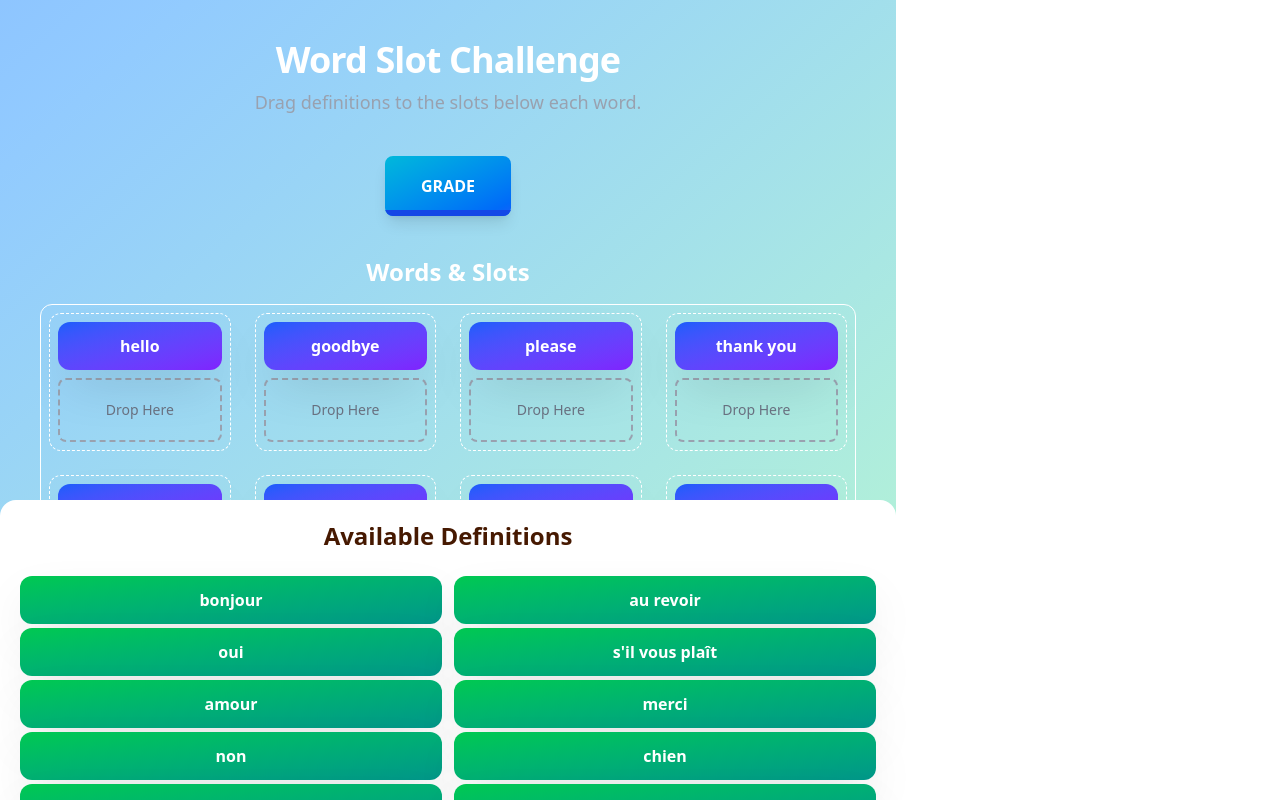
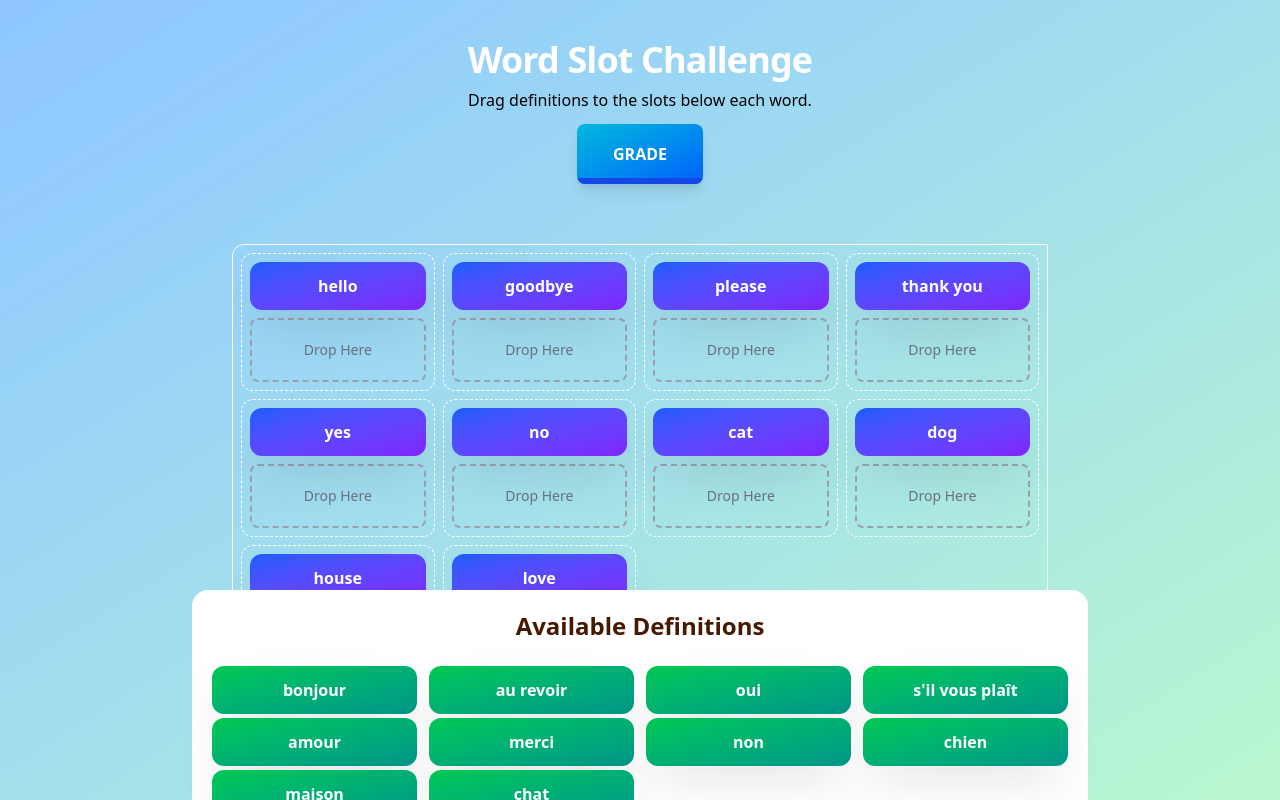
Before and after one commit to tandev151/memory-game, a React (Vite) app: page / in a window 1280 px wide. Both pictures are taken after a click on the button "GO". Built offline with nearby package versions, Linux system fonts and the light colour scheme.

Commit message:
optimize interacting with word card

```diff
--- a/src/App.jsx
+++ b/src/App.jsx
@@ -4,14 +4,14 @@ import { useStore } from './useStore';
 import { IN_GAME, START } from './contants';
 
 function App() {
-  const { state } = useStore((state) => state);
+  const { stage } = useStore((state) => state);
 
   const stages = {
     [START]: <Splash />,
     [IN_GAME]: <Game />
   };
 
-  return stages[state];
+  return stages[stage];
 }
 
 export default App;
--- a/src/pages/Game/DefinitionsArea.jsx
+++ b/src/pages/Game/DefinitionsArea.jsx
@@ -4,12 +4,12 @@ import WordCard from '../../components/Card';
 
 const DefinitionsArea = ({ title, availableDefinitionCards }) => {
   return (
-    <div className='fixed bottom-0 h-[300px] md:w-4xl rounded-t-2xl bg-white p-5 w-full'>
+    <div className='fixed bottom-0 h-[210px] rounded-t-2xl bg-white p-5 w-full max-w-full overflow-y-visible md:w-4xl'>
       <h2 className='text-2xl font-bold text-amber-950 mb-6 text-center'>
         {title}
       </h2>
       {availableDefinitionCards.length > 0 ? (
-        <div className='grid grid-cols-2 gap-3 '>
+        <div className='grid grid-cols-2 gap-3 md:grid-cols-4 '>
           {availableDefinitionCards.map((card) => (
             <WordCard
               key={card.id}
--- a/src/pages/Game/index.jsx
+++ b/src/pages/Game/index.jsx
@@ -173,6 +173,7 @@ function Game() {
         return { ...slot, isCorrect: isMatch };
       })
     );
+
     // Also update isCorrect on allDefinitionCards if you want them to reflect this state
     setAllDefinitionCards((prevDefs) =>
       prevDefs.map((def) => {
@@ -194,39 +195,49 @@ function Game() {
     setGamePhase(GAME_STATE_PLACING);
   };
 
+  const numberOfMatchedWords = allDefinitionCards.filter(
+    (card) => card.isCorrect === true
+  ).length;
   return (
+    <div className='bg-gradient-to-br from-blue-300 to-green-200 w-full'>
       <DndContext sensors={sensors} onDragEnd={handleDragEnd}>
-      <div className='min-h-screen bg-gray-800 text-white flex flex-col items-center relative w-full bg-gradient-to-br from-blue-300 to-green-200 p-4 md:p-10 md:w-4xl'>
-        <header className='mb-10 text-center'>
+        <div className='min-h-screen text-white flex flex-col items-center relative m-auto w-full p-4 md:p-10 md:w-4xl'>
+          <header className='mb-3 text-center'>
             <h1 className='text-3xl md:text-4xl font-bold tracking-tight'>
               Word Slot Challenge
             </h1>
-          <p className='text-lg text-gray-400 mt-2'>
+            <p className='text-md text-black mt-2'>
               Drag definitions to the slots below each word.
             </p>
           </header>
 
-        <div className='flex flex-col items-center space-y-4 h-[100px]'>
+          <div className='flex flex-col items-center space-y-2 h-[120px]'>
             {gamePhase === GAME_STATE_PLACING && (
               <Button label='GRADE' onClick={handleConfirmResults} />
             )}
+
             {gamePhase === GAME_STATE_RESULT && (
               <>
                 <Button
                   label='PLAY AGAIN'
                   onClick={resetGame}
-                className=' text-lg bg-gradient-to-br from-pink-500 to-orange-500 before:bg-orange-700 focus:ring-pink-300'
+                  className='bg-gradient-to-br from-pink-500 to-orange-500 before:bg-orange-700 focus:ring-pink-300'
                 />
-              <p className='text-xl'>Results are in! Check the borders.</p>
+                <p className='text-sm text-black text-center'>
+                  {numberOfMatchedWords > 0
+                    ? `You have ${numberOfMatchedWords} correct word${
+                        numberOfMatchedWords === 1 ? '' : 's'
+                      }.`
+                    : 'No correct words.'}{' '}
+                  You can flip the card to check the answer
+                  {numberOfMatchedWords !== 1 ? 's' : ''}.
+                </p>
               </>
             )}
           </div>
 
-        <div className='w-full max-w-6xl mb-8'>
-          <h2 className='text-2xl font-semibold text-center mb-4'>
-            Words & Slots
-          </h2>
-          <div className='grid grid-cols-2 lg:grid-cols-3 xl:grid-cols-4 gap-6 max-h-[400px] overflow-y-auto border p-2 rounded-xl'>
+          <div className='w-full max-w-6xl'>
+            <div className='grid grid-cols-2 lg:grid-cols-3 xl:grid-cols-4 gap-2 max-h-[400px] overflow-y-auto border p-2 rounded-l-xl scrollbar scrollbar-thin scrollbar-thumb-rounded-md'>
               {wordSlots.map((slot) => {
                 const placedDefDetails = slot.placedDefinitionId
                   ? allDefinitionCards.find(
@@ -250,6 +261,7 @@ function Game() {
           />
         </div>
       </DndContext>
+    </div>
   );
 }
 
--- a/src/pages/Splash.jsx
+++ b/src/pages/Splash.jsx
@@ -1,11 +1,13 @@
 import Button3D from '../components/Button';
+import { IN_GAME } from '../contants';
 import { useStore } from '../useStore';
 
 const Splash = () => {
-  const { startGame } = useStore((state) => state);
+  const { updateStage } = useStore((state) => state);
+
   return (
     <div className='w-full h-dvh flex justify-center items-center bg-gradient-to-br to-green-300 from-blue-200 '>
-      <Button3D onClick={startGame} />
+      <Button3D onClick={() => updateStage(IN_GAME)} />
     </div>
   );
 };
--- a/src/useStore.js
+++ b/src/useStore.js
@@ -1,12 +1,13 @@
 import { create } from 'zustand';
-import { IN_GAME, START } from './contants';
+import { START } from './contants';
 
 export const useStore = create((set) => ({
-  state: START,
-  startGame: () =>
-    set((state) => {
-      if (state !== START) {
-        return { state: IN_GAME };
+  stage: START,
+
+  updateStage: (nextStage) =>
+    set(() => {
+      if (nextStage) {
+        return { stage: nextStage };
       }
     })
 }));
```
Lines whose indentation alone changed are shown as unchanged.
